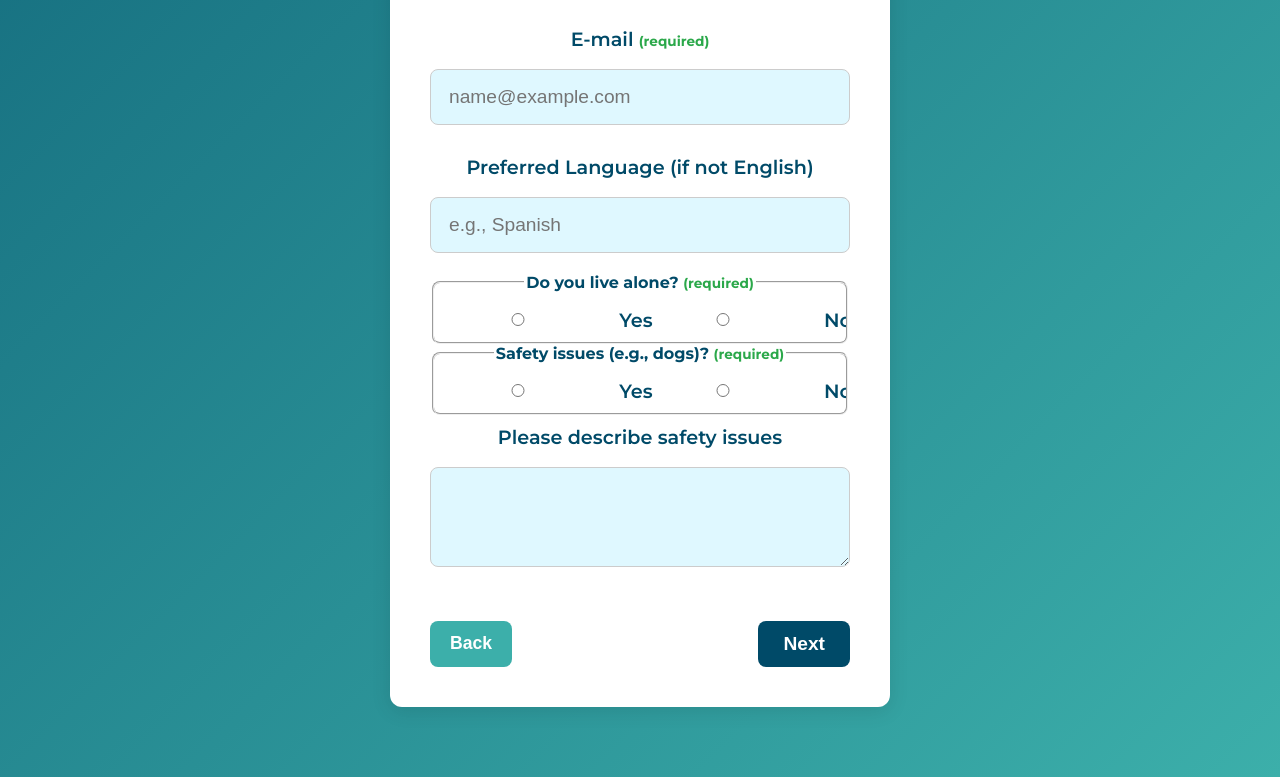
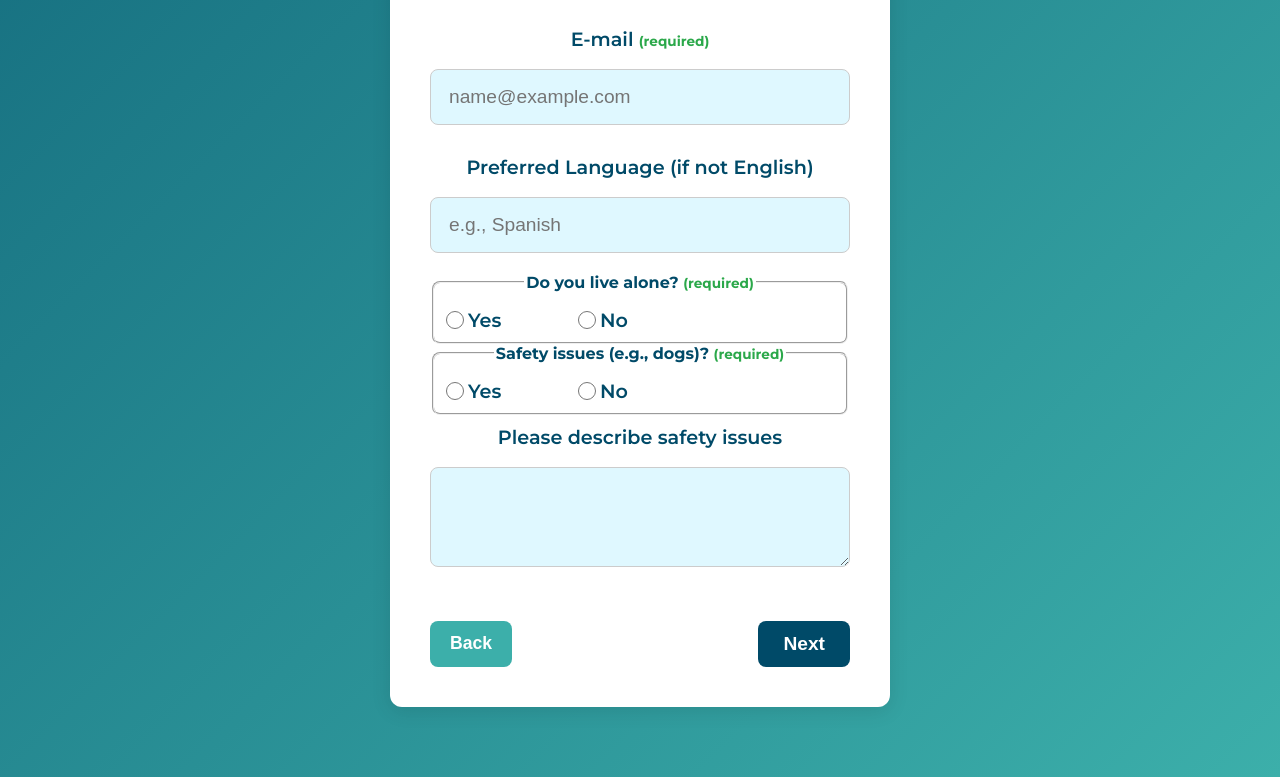
Before and after one commit to Asadali242/Safe-Life-CCP-Referral-Generation, a website: page index.html in a window 1280 px wide. Shown: the part 1414-2191 px from the top of the page. Drawn offline with Linux system fonts and the light colour scheme.

Commit message:
update style.css
update style.css

```diff
--- a/style.css
+++ b/style.css
@@ -205,35 +205,37 @@ button.back-btn:hover,
   margin: 10px 0 6px;
 }
 
-/* --- Radio groups: equal-width cells, centered, mobile-safe --- */
+/* --- Radio groups: tight, mobile-safe, left-aligned --- */
 .inline-fieldset {
   display: grid;
-  grid-template-columns: repeat(auto-fit, minmax(110px, 1fr));
-  gap: 10px 16px;
+  grid-template-columns: repeat(3, 1fr);   /* three equal columns */
+  column-gap: 8px;
+  row-gap: 8px;
   align-items: center;
-  padding: 10px 12px;        /* keeps content off the border */
-  overflow: hidden;          /* prevents tiny overflows on iOS */
+  padding: 10px 12px;
+  overflow: hidden;
   border-radius: 8px;
 }
 .inline-fieldset legend {
-  grid-column: 1 / -1;       /* legend spans full row */
+  grid-column: 1 / -1;
   margin: 0 0 6px;
 }
 .inline-fieldset > label {
-  display: flex;             /* radio + text on one row */
+  display: inline-flex;                     /* radio + text on one row */
   align-items: center;
-  justify-content: center;   /* center each option cell */
-  gap: 8px;
+  justify-content: flex-start;              /* keep radio close to text */
+  gap: 4px;                                 /* <<< reduced gap */
   margin: 0;
-  min-width: 0;              /* allow shrinking without overflow */
-  white-space: nowrap;       /* keep “Unknown” on one line */
+  min-width: 0;
+  white-space: nowrap;                      /* keep “Unknown” on one line */
 }
 .inline-fieldset input[type="radio"] {
   flex: 0 0 auto;
+  width: 18px; height: 18px;                /* consistent size */
   margin: 0;
-  transform: none;           /* avoid odd vertical offsets on iOS */
+  transform: none;                          /* avoid iOS vertical offset */
 }
-/* Inline error inside the fieldset spans across */
+/* Inline error spans across the whole group */
 .inline-fieldset > .error-message {
   grid-column: 1 / -1;
   margin-top: -4px;
@@ -348,9 +350,7 @@ button.back-btn:hover,
 @media (max-width: 540px) {
   .container { padding: 28px; }
 }
-@media (max-width: 380px) {
-  /* if three radio options don't fit, gracefully wrap to two columns */
-  .inline-fieldset {
-    grid-template-columns: repeat(2, minmax(110px, 1fr));
-  }
+/* If three options are too tight on very narrow devices, wrap to two columns. */
+@media (max-width: 360px) {
+  .inline-fieldset { grid-template-columns: repeat(2, 1fr); }
 }
```
